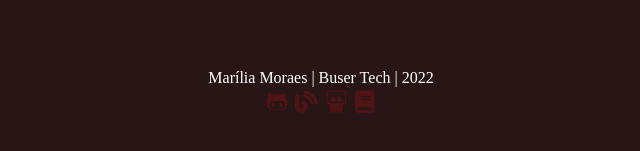
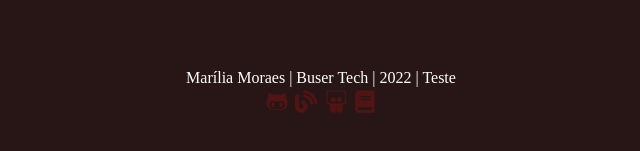
Before and after one commit to marilia-borgo/D2.5, a plain HTML site: page index.html in a window 1280 px wide. Shown: the part 2004-2155 px from the top of the page, 319-959 px from the left. Drawn offline with Linux system fonts and the light colour scheme.

Commit message:
altera rodapé

```diff
--- a/index.html
+++ b/index.html
@@ -120,7 +120,7 @@
     </main>
 
     <div class="footer">
-        <h4> Marília Moraes | Buser Tech | 2022</h4>
+        <h4> Marília Moraes | Buser Tech | 2022 | Teste</h4>
         <p class="links">
           <a href="https://github.com/huogerac/minhalandingpage" target="blank">
             <i class="pa2 fab fa-github-alt"></i>
```
